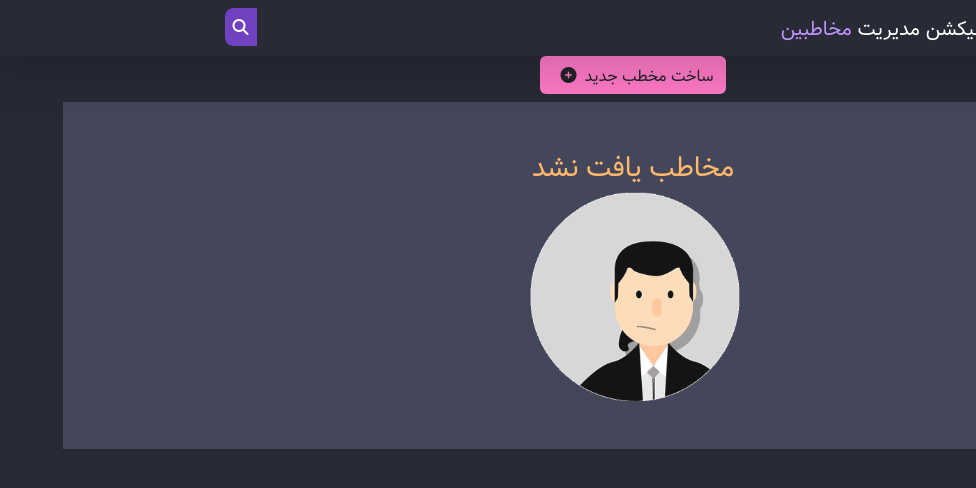
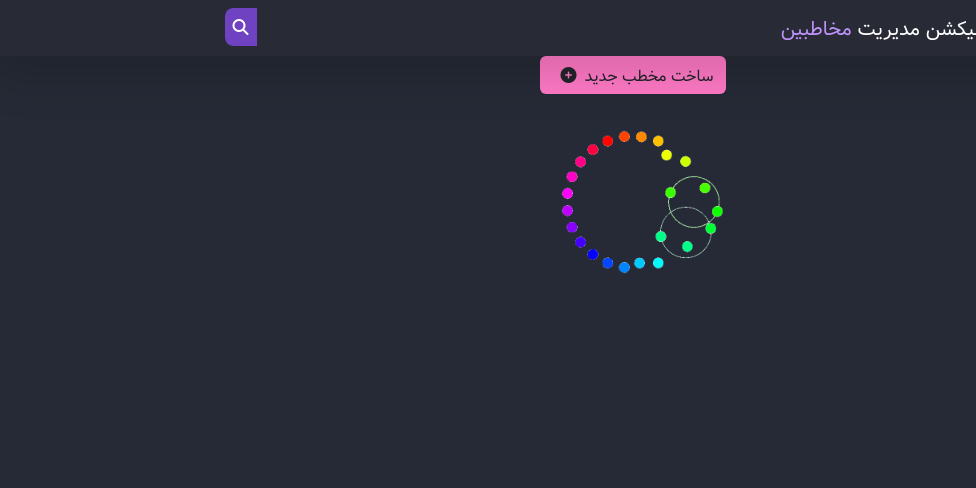
Before and after one commit to SayyehBan/contact-manager-app-frontend, a React (Create React App) app: page / in a window 1280 px wide. Shown: the top 488 px of the page, without its empty margins (304-1280 px from the left). Built offline with nearby package versions, Linux system fonts and the light colour scheme.

Commit message:
قرار دادن Spinner

```diff
--- a/src/App.js
+++ b/src/App.js
@@ -5,10 +5,11 @@ import Navbar from './components/Navbar';
 
 const App = () => {
   const [getContacts, setContacts] = useState([]);
+  const [loading, setLoading] = useState(true)
   return (
     <div className="App">
       <Navbar />
-      <Contacts contacts={getContacts} />
+      <Contacts contacts={getContacts} loading={loading} />
     </div>
   );
 }
--- /dev/null
+++ b/src/components/Spinner.jsx
@@ -0,0 +1,12 @@
+const Spinner = () => {
+  return (
+    <>
+      <img
+        src={require("../assets/Spinner.gif")}
+        className="d-block m-auto"
+        style={{ width: "200px", height: "200px" }}
+      />
+    </>
+  );
+};
+export default Spinner;
--- a/src/components/contact/Contacts.jsx
+++ b/src/components/contact/Contacts.jsx
@@ -1,7 +1,8 @@
 import { CURRENTLINE, ORANGE, PINK } from "../../helpers/colors";
+import Spinner from "../Spinner";
 import Contact from "./Contact";
 
-const Contacts = ({ contacts }) => {
+const Contacts = ({ contacts, loading }) => {
   return (
     <>
       <section className="container">
@@ -22,6 +23,9 @@ const Contacts = ({ contacts }) => {
           </div>
         </div>
       </section>
+      {loading ? (
+        <Spinner />
+      ) : (
         <section className="container">
           <div className="row">
             {contacts.length > 0 ? (
@@ -43,6 +47,7 @@ const Contacts = ({ contacts }) => {
             )}
           </div>
         </section>
+      )}
     </>
   );
 };
```
Lines whose indentation alone changed are shown as unchanged.
